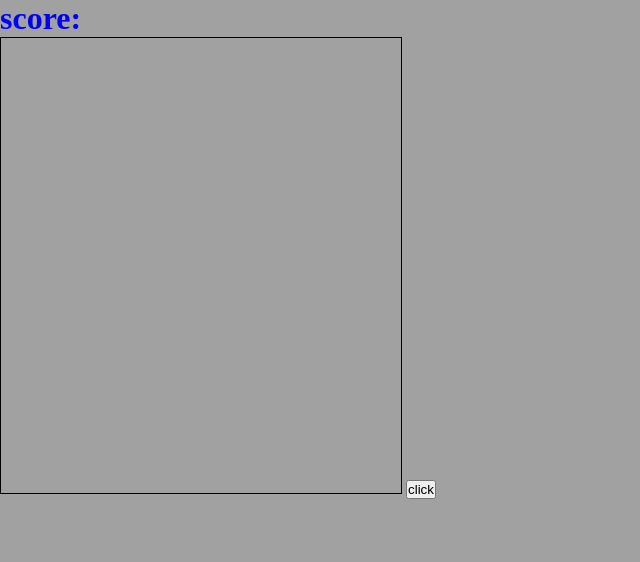
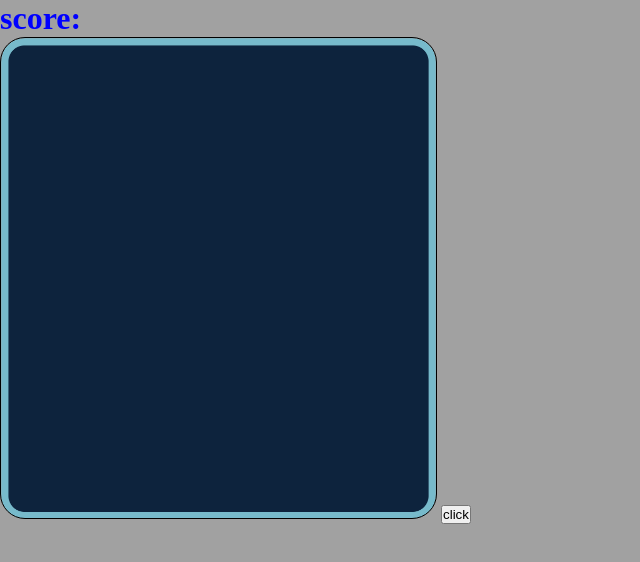
Before and after one commit to MMB-BY/testGame, a website built with webpack: page src/template.html in a window 1280 px wide. Shown: the whole page, without its empty margins (0-640 px from the left). Built offline with nearby package versions, Linux system fonts and the light colour scheme.

Commit message:
feat: add field background

```diff
--- a/src/Gamefield/Gamefield.js
+++ b/src/Gamefield/Gamefield.js
@@ -10,6 +10,7 @@ export class Gamefield {
     this.canvas = document.getElementById("canvas");
     this.rng = new RNG();
     this.animInProgress = false;
+    this.canvasPadding = 25;
   }
 
   tickDrop(data, time) {
@@ -46,8 +47,6 @@ export class Gamefield {
     this.render(data);
     if (deltaTime < (animDuration / 2)) {
       requestAnimationFrame(() => this.tickRemove(data, time));
-    } else {
-      this.animInProgress = false;
     }
   }
 
@@ -63,6 +62,7 @@ export class Gamefield {
   }
 
   animRemove(field) {
+    this.animInProgress = true;
     const time = new Date().getTime();
     const data = field.flat();
     requestAnimationFrame(() => this.tickRemove(data, time));
@@ -87,8 +87,8 @@ export class Gamefield {
           image.src = block.img.src;
           ctx.drawImage(
             image,
-            x + (width * (0.5 - scale / 2)),
-            y + (height * (0.5 - scale / 2)),
+            x + (width * (0.5 - scale / 2)) + this.canvasPadding / 2,
+            y + (height * (0.5 - scale / 2)) + this.canvasPadding / 2,
             width * scale,
             height * scale,
           );
--- a/src/constants.js
+++ b/src/constants.js
@@ -3,7 +3,7 @@ export const N = 10; //height
 export const M = 9; //width
 export const minDelAmount = 2;
 export const blockSize = {
-    width: 400 / M,
+    width: 410 / M,
     height: 450 / N,
 };
 export const types = [
--- a/src/styles/main.scss
+++ b/src/styles/main.scss
@@ -14,3 +14,9 @@ body {
 h1 {
     color: blue;
 }
+
+canvas {
+    border-radius: 25px;
+    background-image: url(../assets/fieldBackground.png);
+    background-size: cover;
+}
--- a/src/template.html
+++ b/src/template.html
@@ -9,7 +9,7 @@
 <body>
     <div id="main">
         <h1>score: <span id="score"></span></h1>
-        <canvas id="canvas" width="400" height="455"></canvas>
+        <canvas id="canvas" width="435" height="480"></canvas>
         <button id="button">click</button>
     </div>
 </body>
```
Also changed, not shown: src/assets/fieldBackground.png (added).
